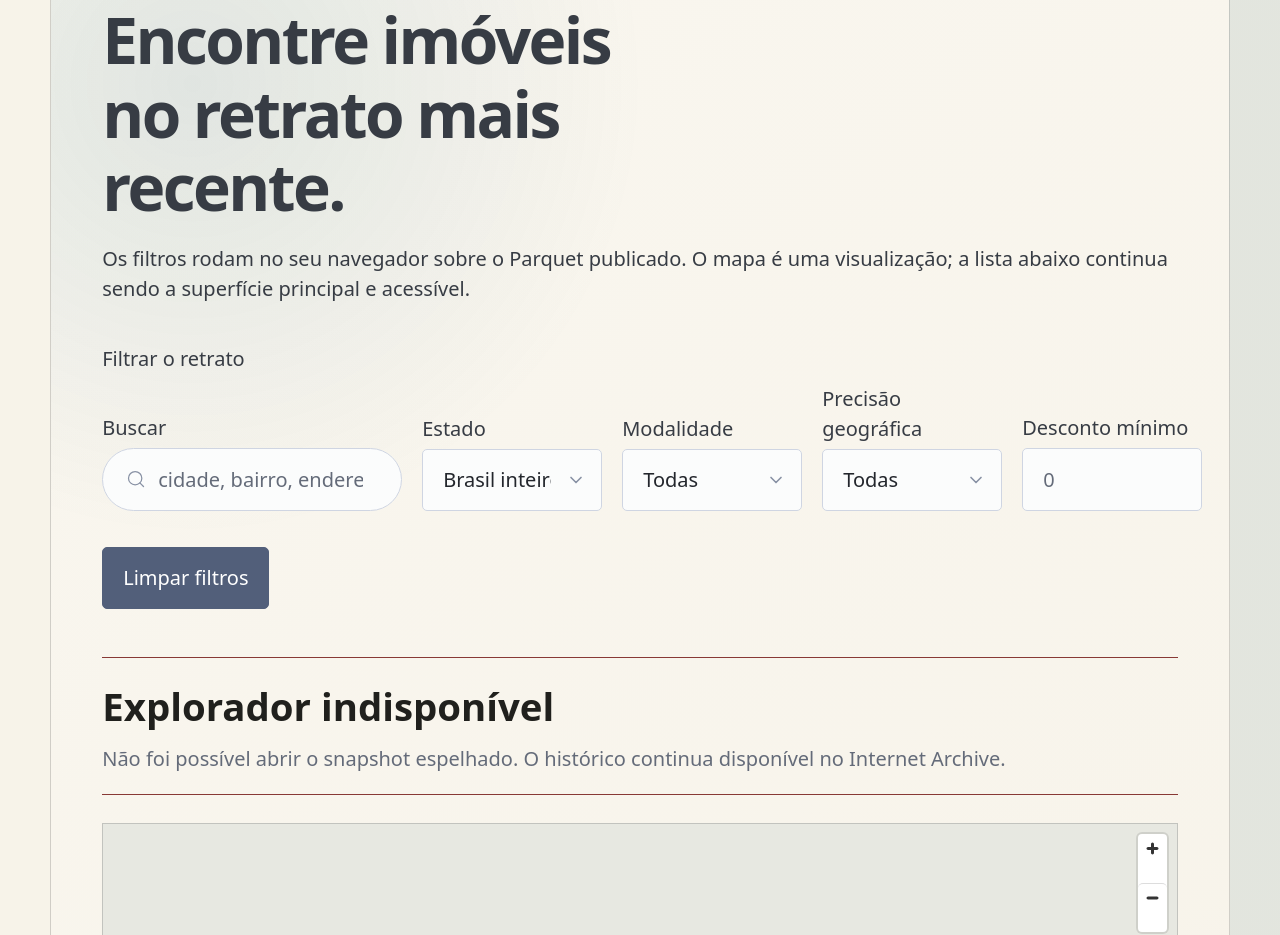
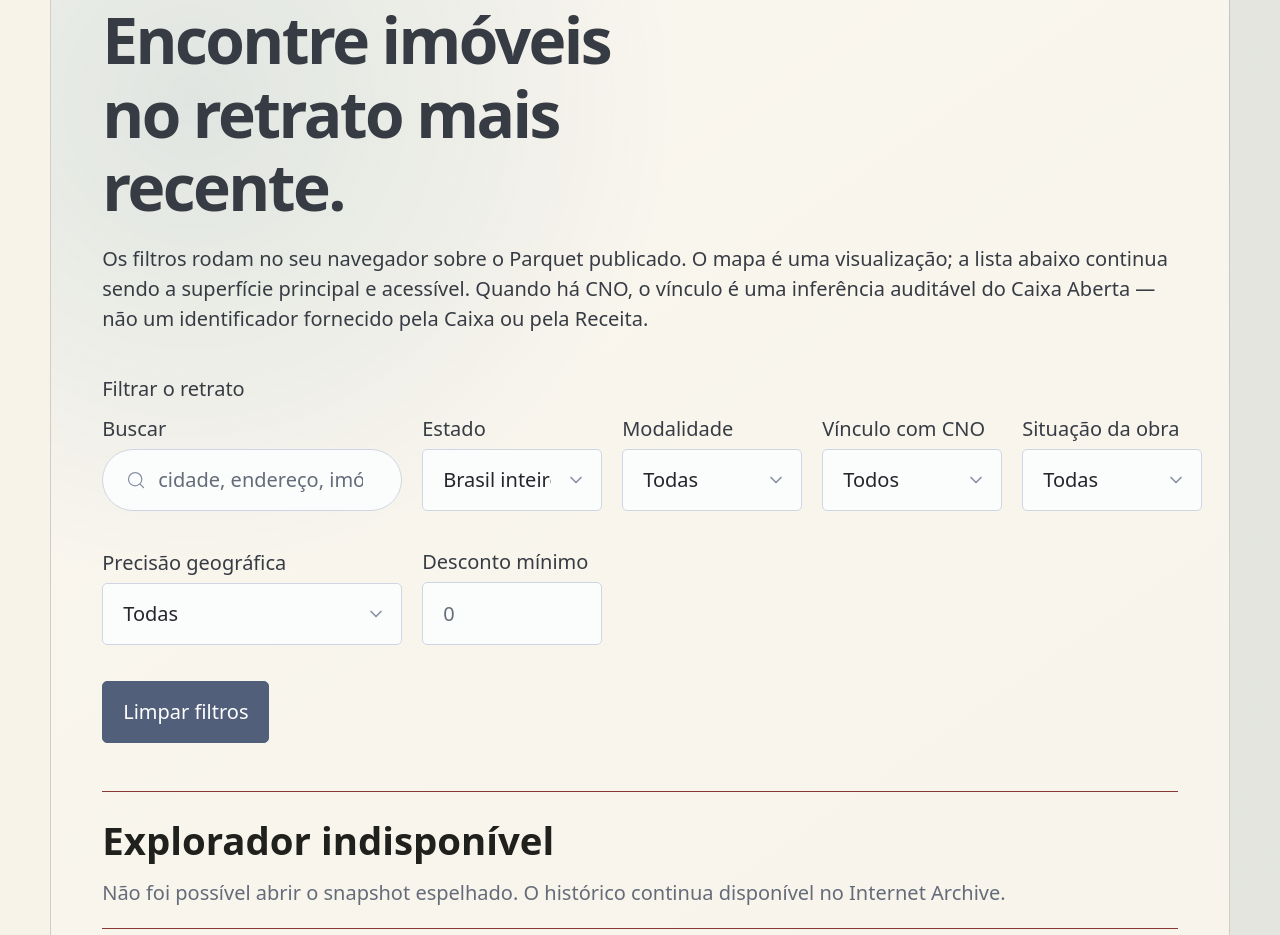
Before and after one commit to franklinbaldo/caixaaberta, an Astro site in the folder site/: page / in a window 1280 px wide. Shown: the part 1280-2215 px from the top of the page. Built offline with nearby package versions, Linux system fonts and the light colour scheme; Astro itself is replaced by a stand-in of ours; no server answers.

Commit message:
feat(site): adicionar filtros e coluna CNO

```diff
--- a/site/src/components/Explorer.astro
+++ b/site/src/components/Explorer.astro
@@ -9,6 +9,8 @@ import "maplibre-gl/dist/maplibre-gl.css";
     <p>
       Os filtros rodam no seu navegador sobre o Parquet publicado. O mapa é uma
       visualização; a lista abaixo continua sendo a superfície principal e acessível.
+      Quando há CNO, o vínculo é uma inferência auditável do Caixa Aberta — não um
+      identificador fornecido pela Caixa ou pela Receita.
     </p>
   </header>
 
@@ -17,7 +19,7 @@ import "maplibre-gl/dist/maplibre-gl.css";
       <legend>Filtrar o retrato</legend>
       <label>
         Buscar
-        <input id="filter-query" type="search" placeholder="cidade, bairro, endereço ou número do imóvel" autocomplete="off" />
+        <input id="filter-query" type="search" placeholder="cidade, endereço, imóvel ou CNO" autocomplete="off" />
       </label>
       <label>
         Estado
@@ -28,6 +30,23 @@ import "maplibre-gl/dist/maplibre-gl.css";
       <label>
         Modalidade
         <select id="filter-modality">
+          <option value="">Todas</option>
+        </select>
+      </label>
+      <label>
+        Vínculo com CNO
+        <select id="filter-cno-match">
+          <option value="">Todos</option>
+          <option value="forte">Associado — forte</option>
+          <option value="provavel">Provável — não associado</option>
+          <option value="ambiguo">Ambíguo — não associado</option>
+          <option value="sem_match">Sem candidato</option>
+          <option value="sem_dados">Snapshot sem CNO</option>
+        </select>
+      </label>
+      <label>
+        Situação da obra
+        <select id="filter-cno-situation">
           <option value="">Todas</option>
         </select>
       </label>
@@ -59,7 +78,8 @@ import "maplibre-gl/dist/maplibre-gl.css";
     <div id="map" role="img" aria-label="Mapa do Brasil com os imóveis filtrados"></div>
     <figcaption>
       Coordenadas vêm do CNEFE. Pontos com precisão <code>municipio</code> representam
-      o município, não o endereço exato do imóvel.
+      o município, não o endereço exato do imóvel. CNO forte significa correspondência
+      única segundo as chaves de endereço do snapshot, não certificação de identidade.
     </figcaption>
   </figure>
 
@@ -77,6 +97,7 @@ import "maplibre-gl/dist/maplibre-gl.css";
             <th scope="col">Preço</th>
             <th scope="col">Desconto</th>
             <th scope="col">Modalidade</th>
+            <th scope="col">CNO / obra</th>
             <th scope="col">Precisão</th>
           </tr>
         </thead>
```
